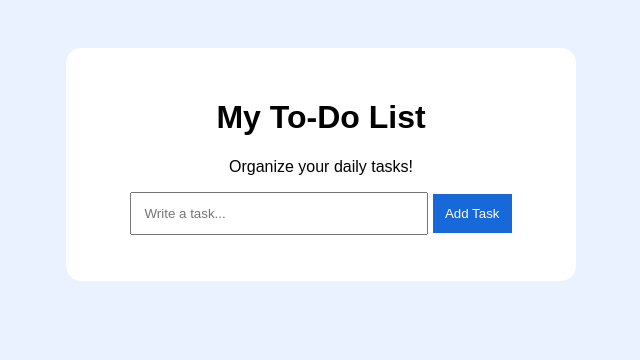
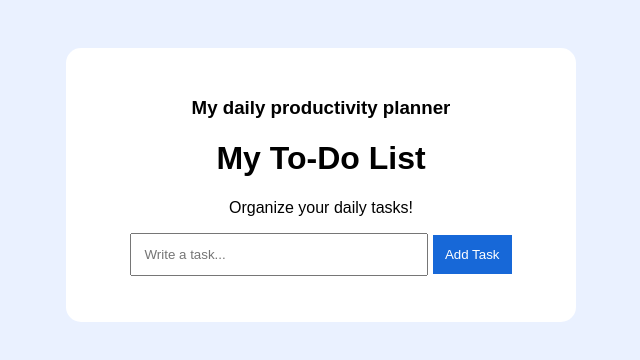
Before and after one commit to mariamparakou07-rgb/My-To-Do-List., a plain HTML site: page index.html in a window 1280 px wide. Shown: the whole page, without its empty margins (319-959 px from the left). Drawn offline with Linux system fonts and the light colour scheme.

Commit message:
Add productivity subtitle

```diff
--- a/index.html
+++ b/index.html
@@ -9,6 +9,7 @@
 </head>
 <body>
     <div class="container">
+	<h3>My daily productivity planner</h3>
         <h1>My To-Do List</h1>
         <p>Organize your daily tasks!</p>
 
```
